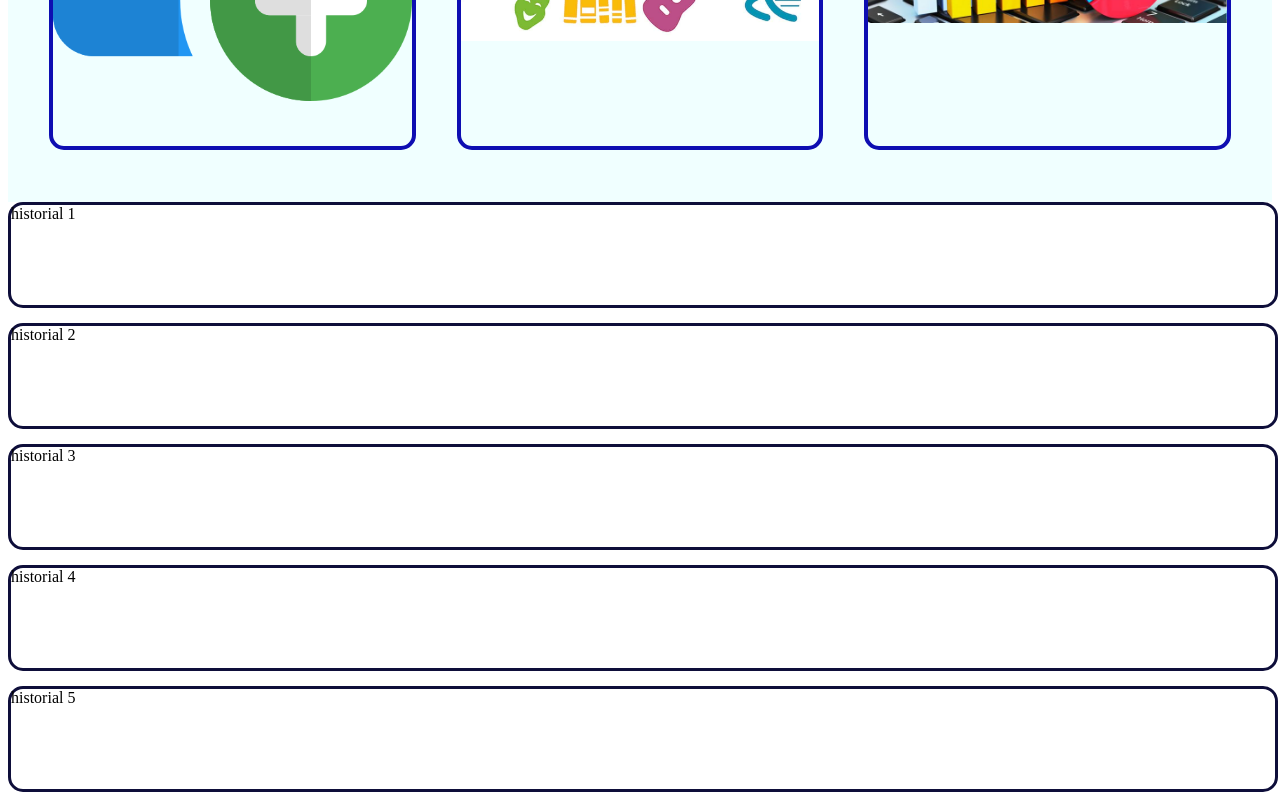
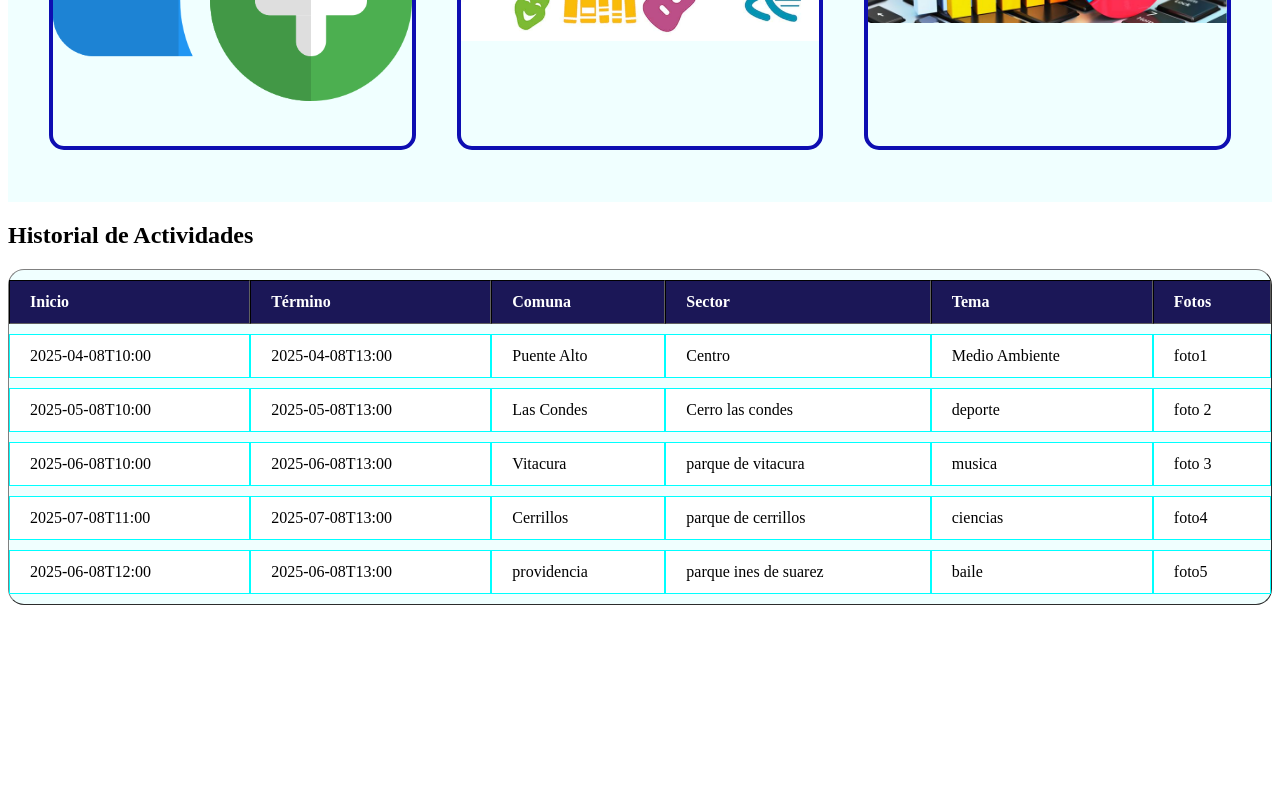
Before and after one commit to slevinnnn/desarrollo_web_daniel_ayala, a plain HTML site: page index.html in a window 1280 px wide. Shown: the part 606-1406 px from the top of the page. After the commit the page ends 1219 px from the top, so only its background shows below. Drawn offline with Linux system fonts and the light colour scheme.

Commit message:
se agrego el historial en la pagina de inicio y se cambio la estetica de la navbar

```diff
--- a/index.html
+++ b/index.html
@@ -27,11 +27,62 @@
       </div>
     </div>
     <div class="contenedor_historial">
-      <div class="historial">historial 1</div>
-      <div class="historial">historial 2</div>
-      <div class="historial">historial 3</div>
-      <div class="historial">historial 4</div>
-      <div class="historial">historial 5</div>
+      <h2>Historial de Actividades</h2>
+      <table border="1" id="mi_tabla">
+        <thead>
+          <tr>
+            <th>Inicio</th>
+            <th>Término</th>
+            <th>Comuna</th>
+            <th>Sector</th>
+            <th>Tema</th>
+            <th>Fotos</th>
+          </tr>
+        </thead>
+        <tbody id="historial_actividades">
+          <tr id="actividad1">
+            <td>2025-04-08T10:00</td>
+            <td>2025-04-08T13:00</td>
+            <td>Puente Alto</td>
+            <td>Centro</td>
+            <td>Medio Ambiente</td>
+            <td>foto1</td>
+          </tr>
+          <tr id="actividad2">
+            <td>2025-05-08T10:00</td>
+            <td>2025-05-08T13:00</td>
+            <td>Las Condes</td>
+            <td>Cerro las condes</td>
+            <td>deporte</td>
+            <td>foto 2</td>
+          </tr>
+          <tr id="actividad3">
+            <td>2025-06-08T10:00</td>
+            <td>2025-06-08T13:00</td>
+            <td>Vitacura</td>
+            <td>parque de vitacura</td>
+            <td>musica</td>
+            <td>foto 3</td>
+          </tr>
+          <tr id="actividad4">
+            <td>2025-07-08T11:00</td>
+            <td>2025-07-08T13:00</td>
+            <td>Cerrillos</td>
+            <td>parque de cerrillos</td>
+            <td>ciencias</td>
+            <td>foto4</td>
+          </tr>
+          <tr id="actividad5">
+            <td>2025-06-08T12:00</td>
+            <td>2025-06-08T13:00</td>
+            <td>providencia</td>
+            <td>parque ines de suarez </td>
+            <td>baile</td>
+            <td>foto5</td>
+          </tr>
+        </tbody>
+      </table>
+
     </div>
 
 
--- a/styles/actividades.css
+++ b/styles/actividades.css
@@ -6,8 +6,8 @@ body{
 .navbar{
   height: 10vh;
   width: 99vw;
-  background-color: azure;
-  border: 3px solid rgb(24, 24, 97);
+  background-color: rgb(14,14,58);
+  border: 3px solid aqua;
   border-radius: 2ch;
 }
 .navbar_menu{
@@ -84,6 +84,6 @@ img{
   height: 60px;
   width: 60px;
   object-fit: cover;
-  border: 2px solid rgb(54, 54, 213);
+  border: 2px solid aqua;
   border-radius: 2ch;
 }
--- a/styles/pagina1.css
+++ b/styles/pagina1.css
@@ -42,7 +42,7 @@
 .caja:hover {
   transform: scale(1.1);
 }
-.contenedor_historial{
+/*.contenedor_historial{
   display: flex;
   flex-direction: column;
   gap: 15px;
@@ -52,4 +52,39 @@
   width: 100%;
   border:3px rgb(14, 14, 58) solid;
   border-radius: 15px;
+}*/
+table {
+  width: 100%;
+  border-collapse: separate; /* para permitir separación entre filas */
+  border-spacing: 0 10px; /* espacio vertical entre filas (tr) */
+  font-size: 16px; /* tamaño de texto más grande */
+  border-radius: 2ch; /* esquinas redondeadas */
+  background-color: azure;
+
 }
+
+td {
+  padding: 12px 20px; /* espacio interno en celdas */
+  text-align: left;
+  background-color: white;
+  border: 1px solid aqua;
+}
+
+thead th {
+  background-color: #1b1757;
+  font-weight: bold;
+  color: white;
+  padding: 12px 20px; /* espacio interno en celdas */
+  text-align: left;
+
+}
+
+tr {
+  transition: background-color 0.3s ease;
+  border: 1px solid #0c0c0c; /* borde de las filas */
+}
+
+tr:hover {
+  background-color: #f1f1f1; /* efecto hover */
+  cursor: pointer;
+}
```
Also changed, not shown: styles/estadisticas.css (+4 -4 lines).
